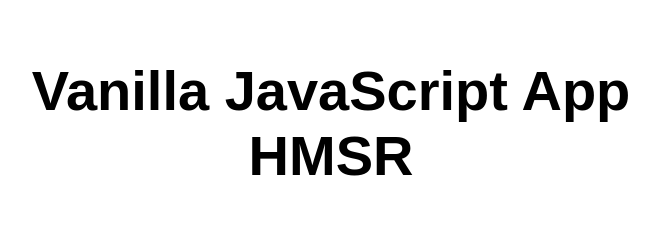
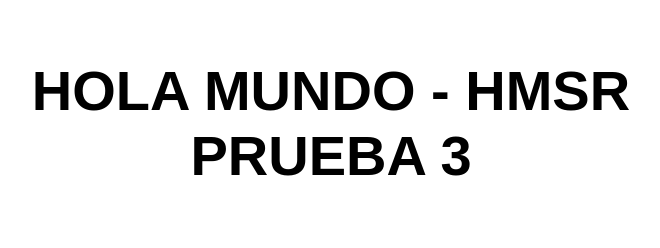
Before and after one commit to hmsr9508/mi-primer-app-hmsr, a website: page src/index.html in a window 1280 px wide. Shown: the whole page, without its empty margins (309-969 px from the left). Drawn offline with Linux system fonts and the light colour scheme.

Commit message:
Prueba 3

```diff
--- a/src/index.html
+++ b/src/index.html
@@ -10,7 +10,7 @@
 
 <body>
   <main>
-    <h1>Vanilla JavaScript App HMSR </h1>
+    <h1>HOLA MUNDO - HMSR PRUEBA 3</h1>
   </main>
 </body>
 
```
